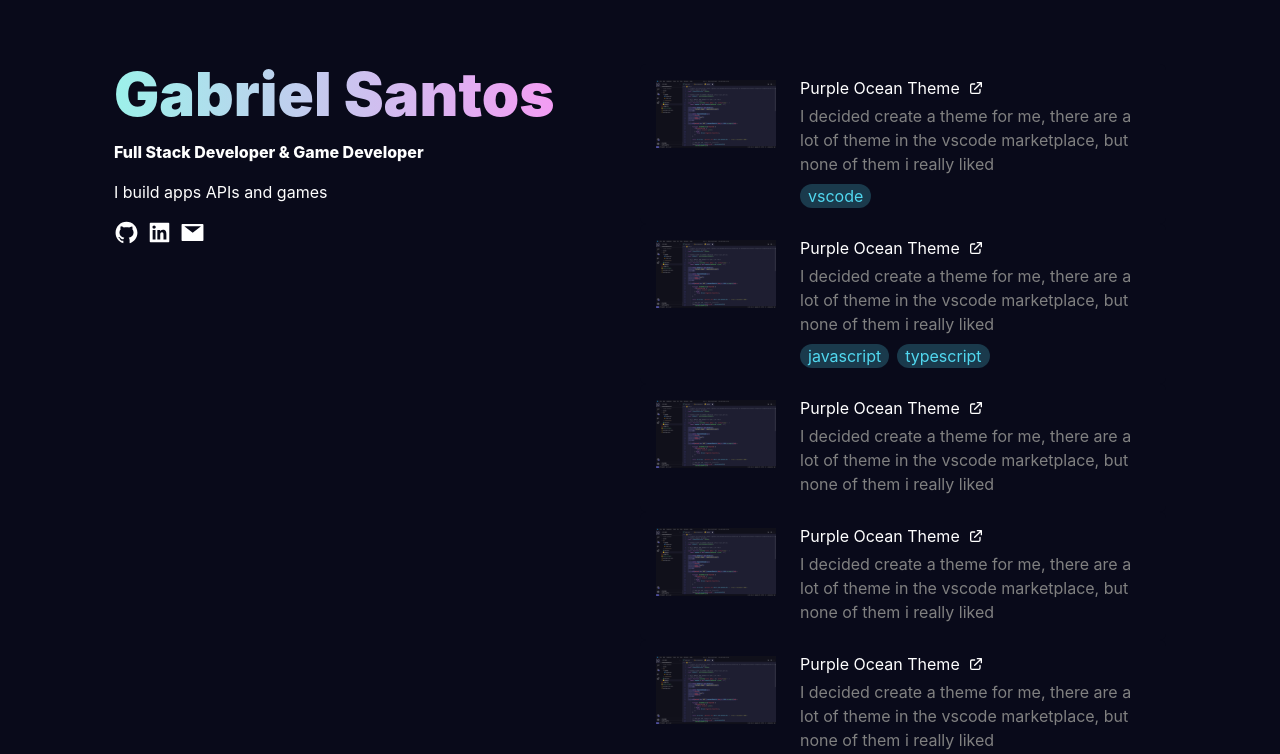
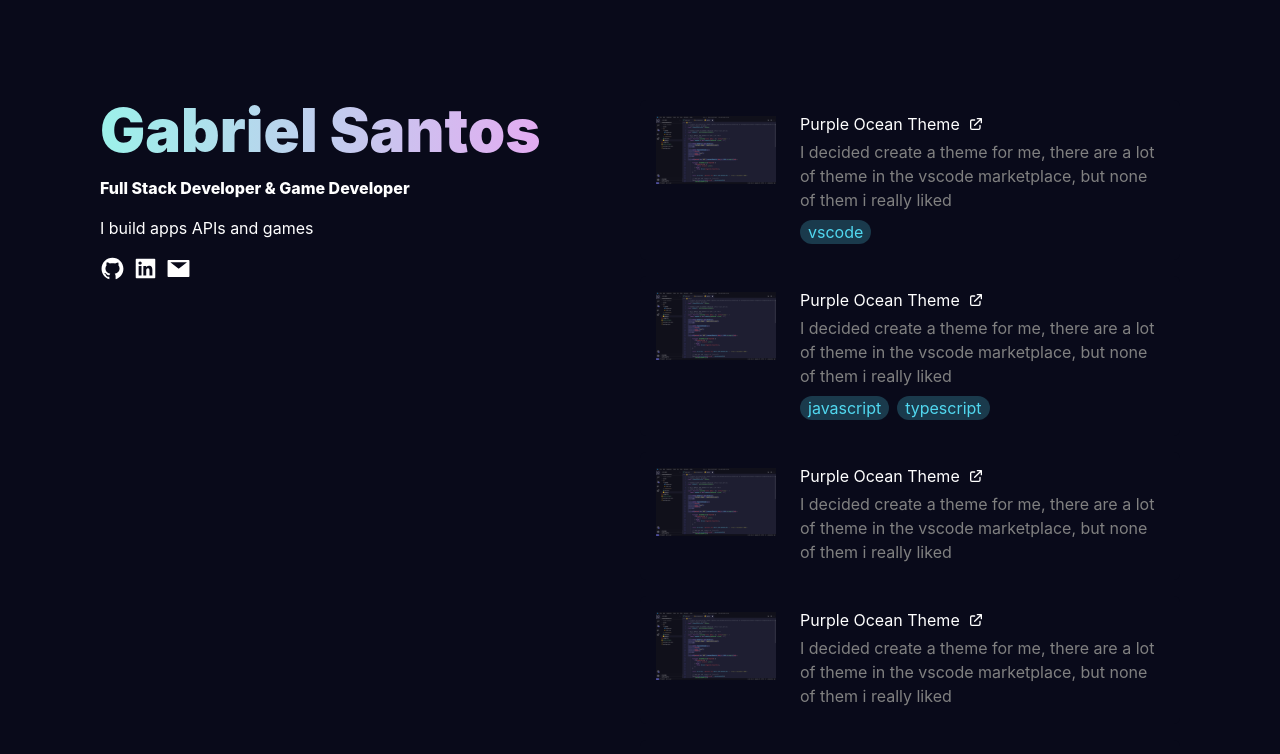
Before and after one commit to gbcosta/portfolioV2, a React (Vite) app: page / in a window 1280 px wide. Shown: the top 754 px of the page. Built offline with nearby package versions, Linux system fonts and the light colour scheme.

Commit message:
update header

```diff
--- a/src/App.tsx
+++ b/src/App.tsx
@@ -7,9 +7,12 @@ function App() {
   return (
     <Flex
       className="Container"
-      padding={16}
       height={"100vh"}
-      sx={{ ml: "50", mr: "50" }}
+      sx={{
+        marginX: { "2xl": 250, xl: 100, lg: 75, md: 50, sm: 25 },
+        marginY: 100,
+        height: "100hs",
+      }}
     >
       <Header />
       <CardItemContainer />
--- a/src/components/cardItemContainer/cardItemContainer.tsx.tsx
+++ b/src/components/cardItemContainer/cardItemContainer.tsx.tsx
@@ -4,8 +4,7 @@ import PurpleOceanImage from "../../assets/images/PurpleOceanImage.jpeg";
 
 const CardItemContainer = (): JSX.Element => {
   return (
-    <Flex sx={{ flexDir: "column", width: "100%" }}>
-      <Flex sx={{ flexDir: "column" }}></Flex>
+    <Flex sx={{ flexDir: "column", width: "100%", gap: 4 }}>
       <CardItem
         img={PurpleOceanImage}
         header="Purple Ocean Theme"
--- a/src/components/header/header.tsx
+++ b/src/components/header/header.tsx
@@ -16,9 +16,9 @@ const Header = (): JSX.Element => {
         width: "100%",
         position: "sticky",
         top: 100,
+        alignSelf: "flex-start",
       }}
     >
-      <Flex>
       <Heading
         size={"3xl"}
         sx={{
@@ -30,8 +30,6 @@ const Header = (): JSX.Element => {
       >
         Gabriel Santos
       </Heading>
-      </Flex>
-
       <Text sx={{ color: "white", fontWeight: 800, mt: "4", fontsize: "8" }}>
         Full Stack Developer & Game Developer
       </Text>
```
Lines whose indentation alone changed are shown as unchanged.
